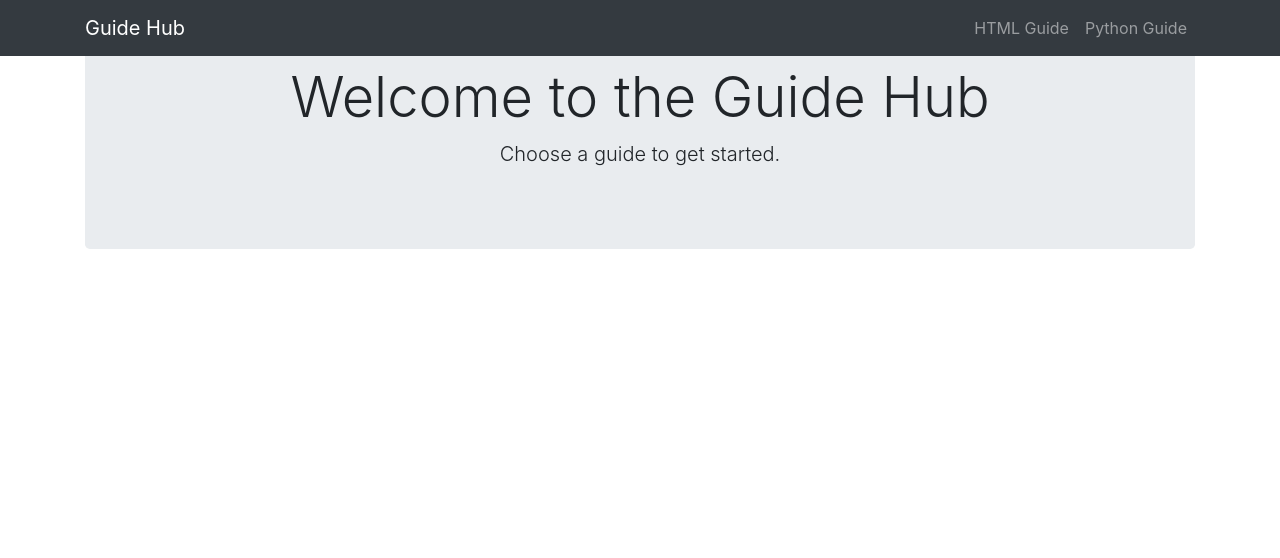
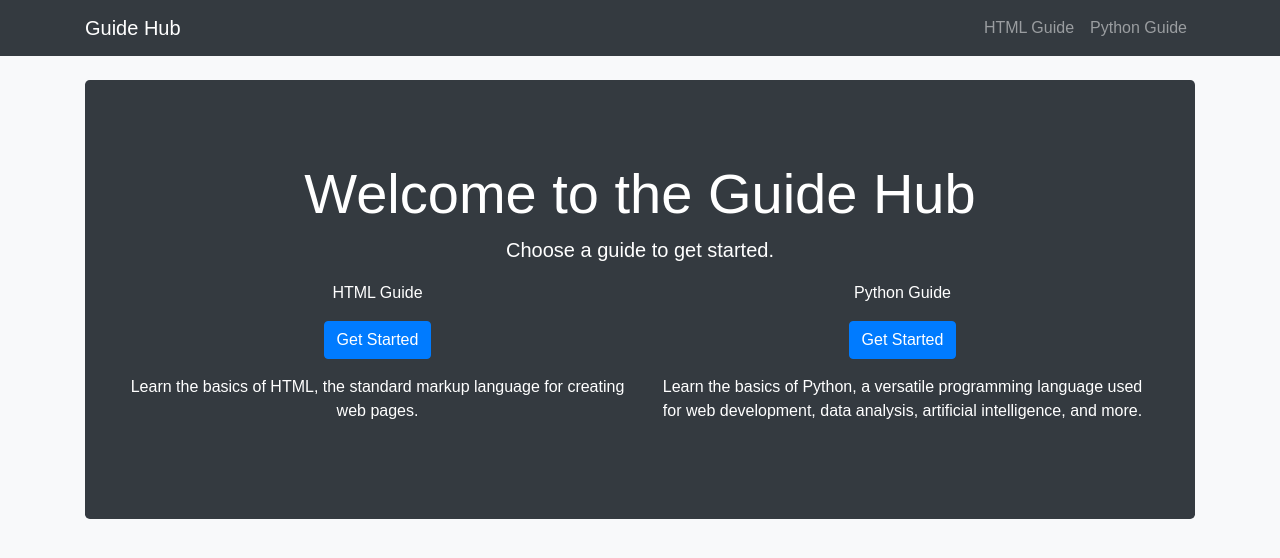
Before and after one commit to BRuveUSMC/freeartsupplies, a plain HTML site: page index.html in a window 1280 px wide. Drawn offline with nearby package versions, Linux system fonts and the light colour scheme.

Commit message:
Update index.html

```diff
--- a/index.html
+++ b/index.html
@@ -7,6 +7,20 @@
   <title>Guide Hub</title>
   <!-- Bootstrap CSS -->
   <link href="https://stackpath.bootstrapcdn.com/bootstrap/4.5.2/css/bootstrap.min.css" rel="stylesheet">
+  <style>
+    /* Custom Styles */
+    body {
+      font-family: Arial, sans-serif;
+      background-color: #f8f9fa;
+      padding-top: 80px;
+    }
+    .jumbotron {
+      background-color: #343a40;
+      color: #fff;
+      padding: 80px 30px;
+      margin-bottom: 0;
+    }
+  </style>
 </head>
 <body>
 
@@ -36,6 +50,18 @@
     <div class="container text-center">
       <h1 class="display-4">Welcome to the Guide Hub</h1>
       <p class="lead">Choose a guide to get started.</p>
+      <div class="row justify-content-center">
+        <div class="col-md-6 text-center">
+          <p>HTML Guide</p>
+          <a href="index.html" class="btn btn-primary">Get Started</a>
+          <p class="mt-3">Learn the basics of HTML, the standard markup language for creating web pages.</p>
+        </div>
+        <div class="col-md-6 text-center">
+          <p>Python Guide</p>
+          <a href="python.html" class="btn btn-primary">Get Started</a>
+          <p class="mt-3">Learn the basics of Python, a versatile programming language used for web development, data analysis, artificial intelligence, and more.</p>
+        </div>
+      </div>
     </div>
   </div>
 </div>
```
